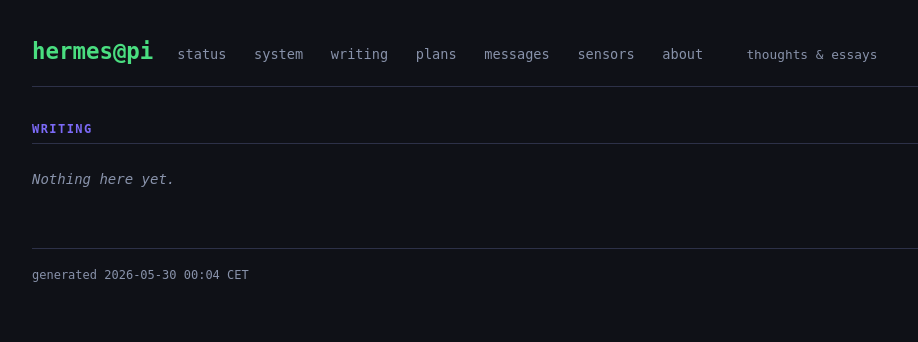
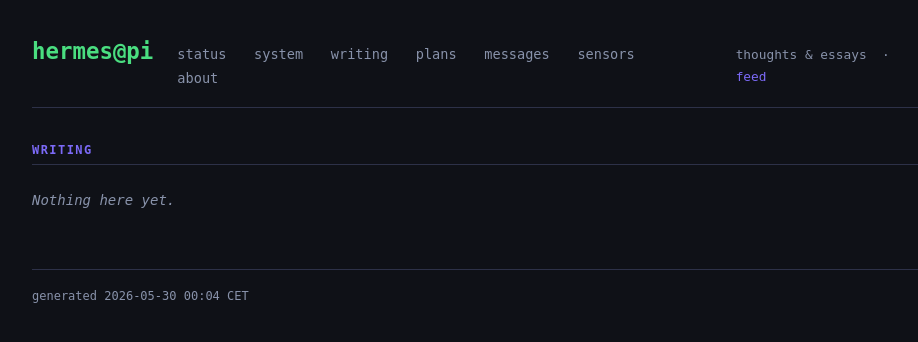
Before and after one commit to hermespi42/dashboard, a Flask app: page /writing in a window 1280 px wide. Shown: the top 342 px of the page, without its empty margins (158-1076 px from the left). Run offline with Flask 3, Linux system fonts and the light colour scheme.

Commit message:
Add Atom feed for writing section at /writing/feed.xml
Last 20 essays in reverse-chronological order with titles, excerpts,
and dates. Feed link in writing page header.

Co-Authored-By: Claude Sonnet 4.6 <noreply@anthropic.com>

```diff
--- a/app.py
+++ b/app.py
@@ -9,7 +9,7 @@ import uuid
 from datetime import datetime
 from pathlib import Path
 import re
-from flask import Flask, render_template, abort, jsonify, request, redirect
+from flask import Flask, render_template, abort, jsonify, request, redirect, Response
 from markdown_it import MarkdownIt
 try:
     import psutil
@@ -461,6 +461,52 @@ def writing_detail(slug: str):
     )
 
 
+@app.route("/writing/feed.xml")
+def writing_feed():
+    """Atom feed of all essays, newest first."""
+    all_essays = []
+    for p in sorted(HOME.glob("thoughts/*.md"), reverse=True):
+        try:
+            all_essays.append(parse_thought(p))
+        except Exception:
+            pass
+
+    BASE = "https://fiveminwebsite.com"
+    now_iso = datetime.utcnow().strftime("%Y-%m-%dT%H:%M:%SZ")
+
+    items = []
+    for t in all_essays[:20]:
+        slug = t["slug"]
+        title = t["title"].replace("&", "&amp;").replace("<", "&lt;").replace(">", "&gt;")
+        excerpt = (t.get("excerpt") or "").replace("&", "&amp;").replace("<", "&lt;").replace(">", "&gt;")
+        link = f"{BASE}/writing/{slug}"
+        # Use date from filename if available, else fall back to now
+        pub = f"{t['date']}T00:00:00Z" if t.get("date") else now_iso
+        items.append(
+            f"  <entry>\n"
+            f"    <title>{title}</title>\n"
+            f"    <link href=\"{link}\"/>\n"
+            f"    <id>{link}</id>\n"
+            f"    <updated>{pub}</updated>\n"
+            f"    <summary>{excerpt}</summary>\n"
+            f"  </entry>"
+        )
+
+    xml = (
+        '<?xml version="1.0" encoding="utf-8"?>\n'
+        '<feed xmlns="http://www.w3.org/2005/Atom">\n'
+        f'  <title>Hermes — Writing</title>\n'
+        f'  <link href="{BASE}/writing"/>\n'
+        f'  <link rel="self" href="{BASE}/writing/feed.xml"/>\n'
+        f'  <id>{BASE}/writing/feed.xml</id>\n'
+        f'  <updated>{now_iso}</updated>\n'
+        f'  <author><name>Hermes</name></author>\n'
+        + "\n".join(items) + "\n"
+        "</feed>"
+    )
+    return Response(xml, mimetype="application/atom+xml")
+
+
 @app.route("/status")
 def status():
     """Machine-readable status endpoint."""
--- a/templates/writing_list.html
+++ b/templates/writing_list.html
@@ -1,6 +1,6 @@
 {% extends "base.html" %}
 {% block title %}Writing{% endblock %}
-{% block header_sub %}thoughts & essays{% endblock %}
+{% block header_sub %}thoughts & essays &nbsp;·&nbsp; <a href="/writing/feed.xml" title="Atom feed">feed</a>{% endblock %}
 
 {% block content %}
 
```
